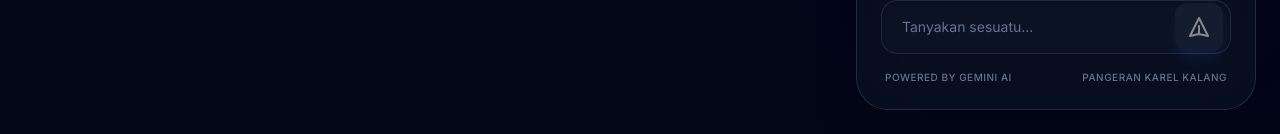
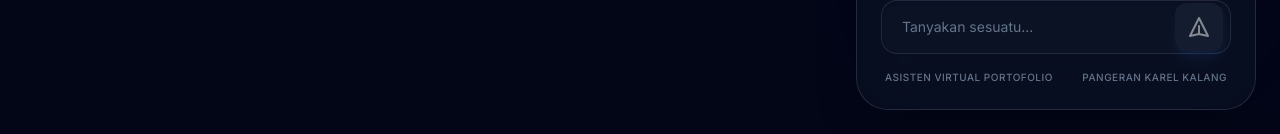
Before and after one commit to Kharell/karel, a React (Vite) app: page / in a window 1280 px wide. Both pictures are taken after a click on the button "Buka Chatbot". Shown: the part 666-800 px from the top of the page. Built offline with nearby package versions, Linux system fonts and the light colour scheme.

Commit message:
api key baru

```diff
--- a/components/Chatbot.tsx
+++ b/components/Chatbot.tsx
@@ -225,7 +225,7 @@ const Chatbot: React.FC = () => {
             </div>
             <div className="flex justify-between items-center mt-3 sm:mt-4 px-1">
               <p className="text-[9px] sm:text-[10px] text-slate-500 font-medium uppercase tracking-wider">
-                Powered by Gemini AI
+                Asisten Virtual Portofolio
               </p>
               <p className="text-[9px] sm:text-[10px] text-slate-500 font-medium uppercase tracking-wider">
                 Pangeran Karel Kalang
```
